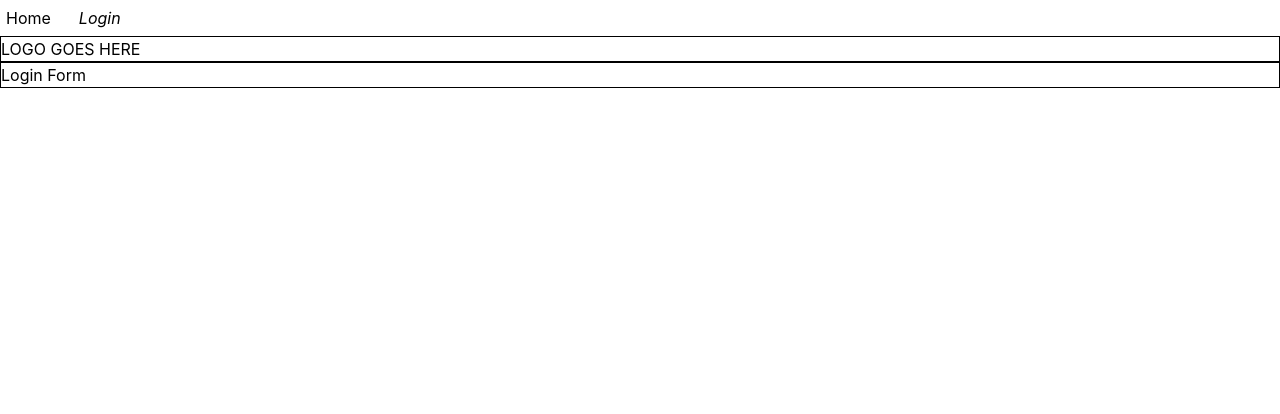
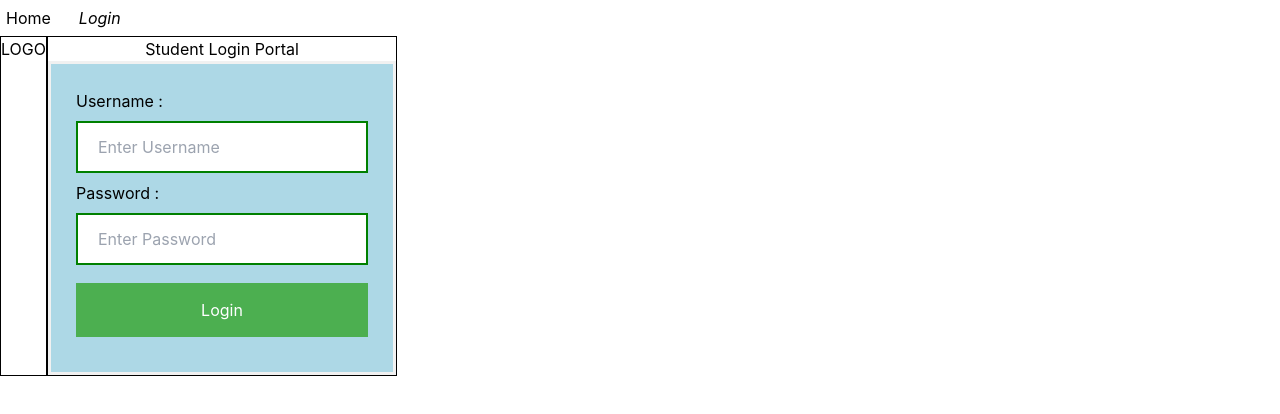
Before and after one commit to MichaelCut24/Wicked-Lieutenants-Work-Space, a JavaScript app in the folder accessibleu/: page /login in a window 1280 px wide. Shown: the top 414 px of the page. Built offline with nearby package versions, Linux system fonts and the light colour scheme; the HTML template or start-up script is replaced by a standard one.

Commit message:
Added login form

```diff
--- a/accessibleu/src/pages/Login.js
+++ b/accessibleu/src/pages/Login.js
@@ -1,15 +1,24 @@
+import './Login.css'
+
 function Login() {
     return (
-        <div className="">
-            <div className="border border-1 border-black">
-            <   h1>LOGO GOES HERE</h1>
-            </div>
-
-            <div className="bottom border border-1 border-black">
-            <   h1>Login Form</h1>
-            </div>
+        <div className=" mt-20 w-full flex flex-row place-content-around">
+                <div className="inline-block h-1/3 w-1/2 border border-1 border-black">
+                    LOGO
+                </div>
+                <div className=" h-1/3 w-1/4 border border-1 border-black">
+                    <center> <h1> Student Login Portal </h1> </center>
+                    <form>
+                        <div className=" flex flex-col container">
+                            <label>Username : </label>
+                            <input type="text" placeholder="Enter Username" name="username" required/>
+                            <label>Password : </label>
+                            <input type="password" placeholder="Enter Password" name="password" required/>
+                            <button type="submit">Login</button>
+                        </div>
+                    </form>
+                </div>
         </div>
-
     );
 }
 
```
